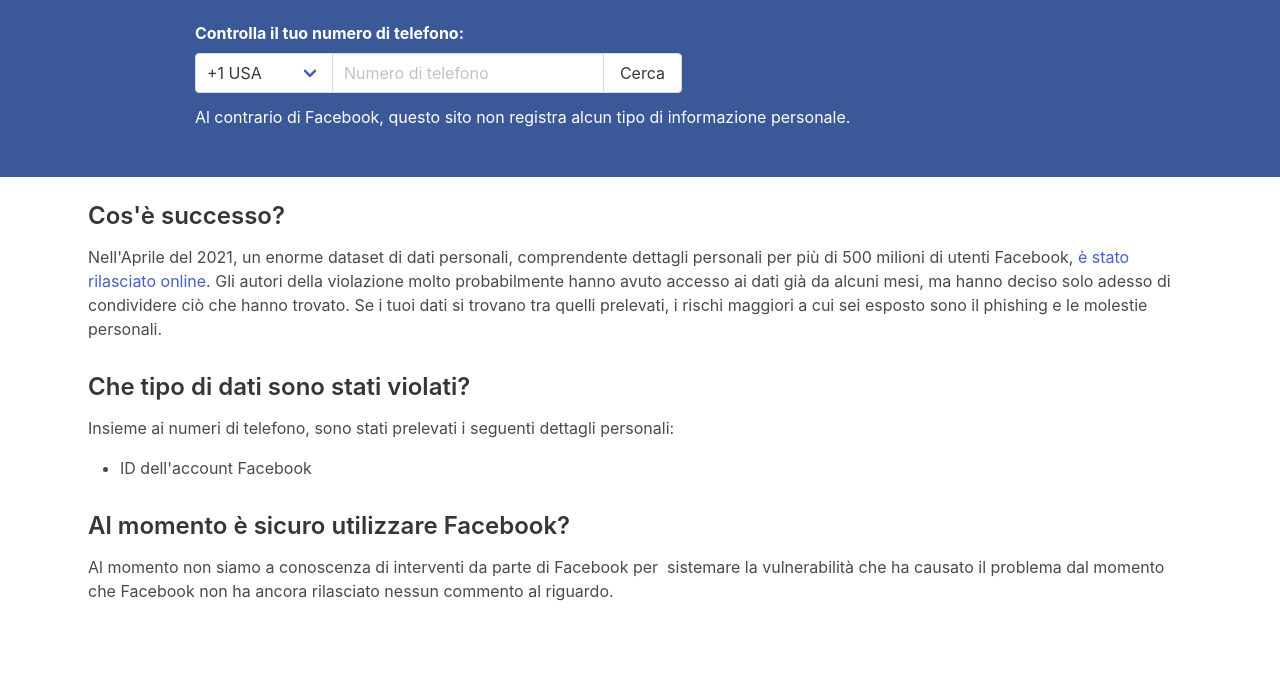
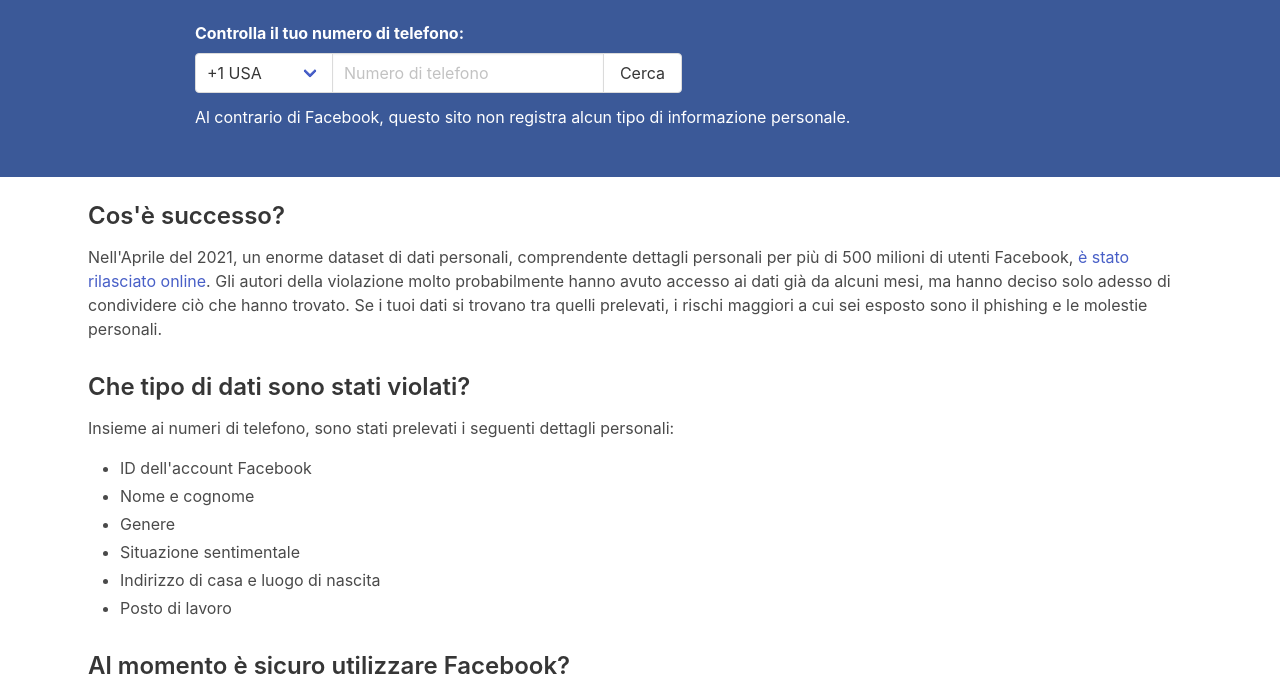
Before and after one commit to MarcoBuster/haveibeenfacebooked-frontend, a plain HTML site: page public/translations/index_it.html in a window 1280 px wide. Shown: the part 116-800 px from the top of the page. Drawn offline with Linux system fonts and the light colour scheme.

Commit message:
Fix italian translation

```diff
--- a/public/translations/index_it.html
+++ b/public/translations/index_it.html
@@ -95,11 +95,11 @@
                     Insieme ai numeri di telefono, sono stati prelevati i seguenti dettagli personali:
                     <ul>
                         <li>ID dell'account Facebook</li>
-                        <li id="result_first-name" class="hide">Nome e cognome</li>
-                        <li id="result_gender" class="hide">Genere</li>
-                        <li id="result_relationship-status" class="hide">Situazione sentimentale</li>
-                        <li id="result_location" class="hide">Indirizzo di casa e luogo di nascita</li>
-                        <li id="result_workplace" class="hide">Posto di lavoro</li>
+                        <li>Nome e cognome</li>
+                        <li>Genere</li>
+                        <li>Situazione sentimentale</li>
+                        <li>Indirizzo di casa e luogo di nascita</li>
+                        <li>Posto di lavoro</li>
                     </ul>
                     <h3>Al momento &egrave; sicuro utilizzare Facebook?</h3>
                     <p>Al momento non siamo a conoscenza di interventi da parte di Facebook per&nbsp; sistemare la
```
